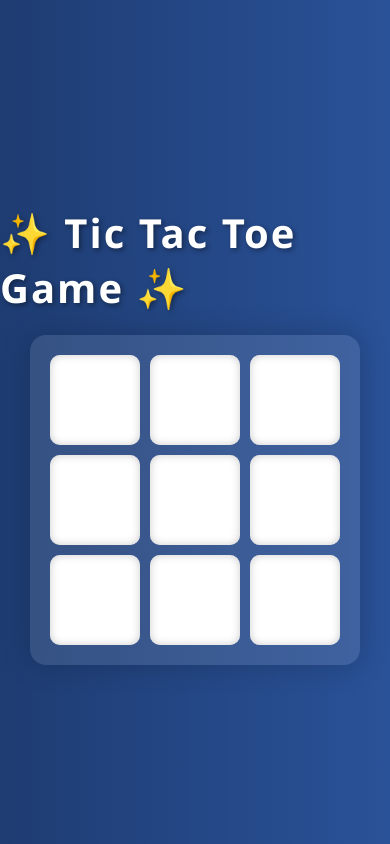
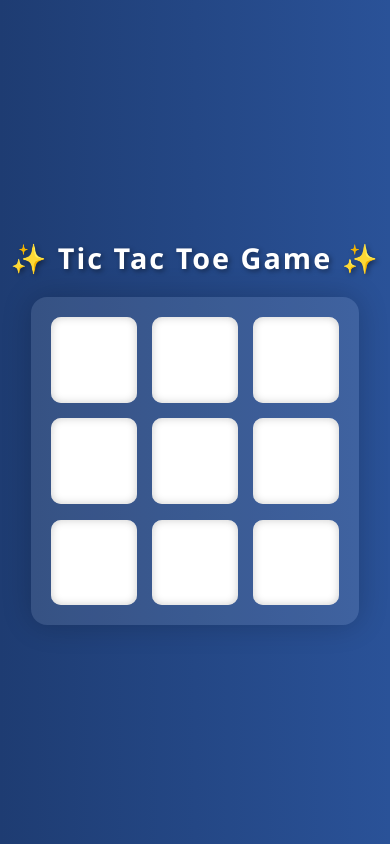
Before and after one commit to sahilsakariya82/tic_tac_toe_game, a plain HTML site: page index.html in a window 390 px wide. Drawn offline with Linux system fonts and the light colour scheme.

Commit message:
Made responsive layout for mobile

```diff
--- a/style.css
+++ b/style.css
@@ -8,29 +8,32 @@
   align-items: center;
   font-family: 'Segoe UI', Tahoma, Geneva, Verdana, sans-serif;
   color: #fff;
+  padding: 10px;
+  box-sizing: border-box;
 }
 
 h1 {
   margin-bottom: 20px;
-      font-size: 2.5rem;
+  font-size: 2.2rem;
+  text-align: center;
   letter-spacing: 2px;
   text-shadow: 2px 2px 5px rgba(0, 0, 0, 0.4);
 }
 
 .container-grid {
   display: grid;
-      grid-template-columns: repeat(3, 90px);
-      gap: 10px;
-      padding: 20px;
+  grid-template-columns: repeat(3, 22vw);
+  gap: 4vw;
+  padding: 5vw;
   border-radius: 16px;
   background: rgba(255, 255, 255, 0.1);
   box-shadow: 0 0 30px rgba(0, 0, 0, 0.2);
 }
 
 .btn {
-      height: 90px;
-      width: 90px;
-      font-size: 2.5rem;
+  height: 22vw;
+  width: 22vw;
+  font-size: 2rem;
   font-weight: bold;
   border: none;
   background-color: #ffffff;
@@ -44,7 +47,7 @@
 
 .btn:hover {
   background-color: #ffebcc;
-      transform: scale(1.08);
+  transform: scale(1.05);
 }
 
 .btn:disabled {
@@ -52,3 +55,14 @@
   cursor: not-allowed;
   opacity: 0.7;
 }
+
+/* Media query for small devices */
+@media (max-width: 480px) {
+  h1 {
+    font-size: 1.8rem;
+  }
+
+  .btn {
+    font-size: 1.5rem;
+  }
+}
```
Lines whose indentation alone changed are shown as unchanged.
